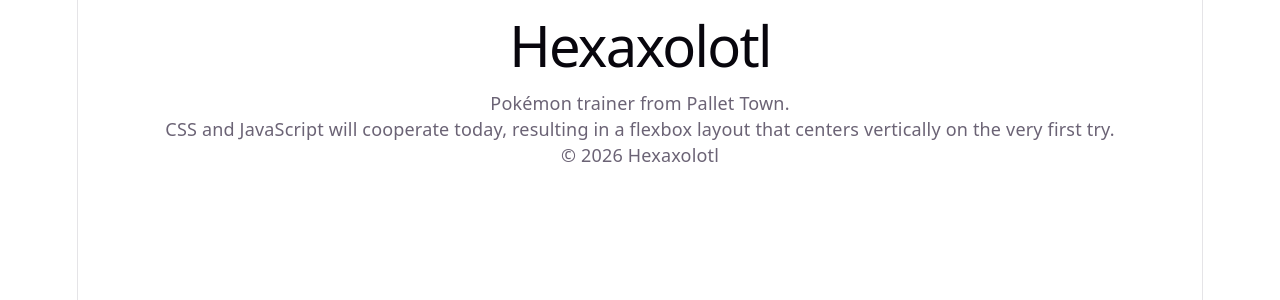
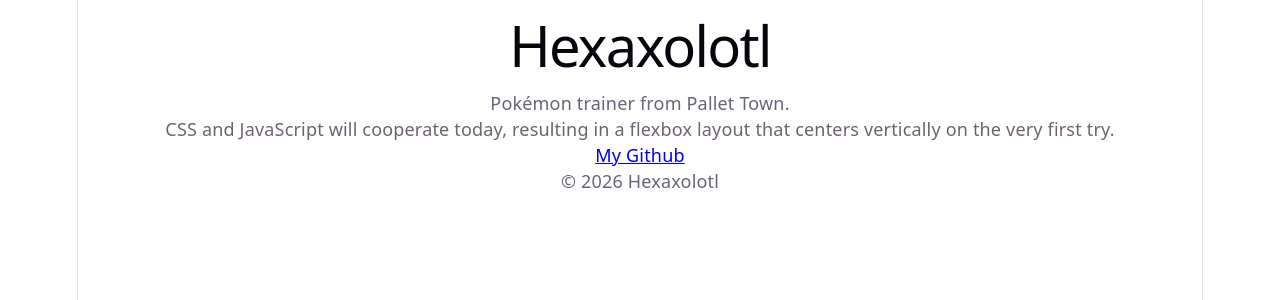
Before and after one commit to Hexaxolotl/portfolio, a React app: page / in a window 1280 px wide. Shown: the top 300 px of the page. Built offline with nearby package versions, Linux system fonts and the light colour scheme; the HTML template or start-up script is replaced by a standard one.

Commit message:
Added my Github link,and it works

```diff
--- a/src/App.jsx
+++ b/src/App.jsx
@@ -1,4 +1,3 @@
-
 
 
 import Header from './Header.jsx'
@@ -21,12 +20,20 @@
   return <p>&copy; {year} Hexaxolotl</p>
 }
 
+function GitHubLink() {
+let url = "http://github.com/Hexaxolotl"
+let label = "My Github"
+return <a href={url}>{label}</a>
+}
+
+
 function App() {
   return (
     <div>
       <Header />
       <p>Pokémon trainer from Pallet Town.</p>
       <Fortune />
+      <GitHubLink />
     <Footer />
     </div>
   )
```
